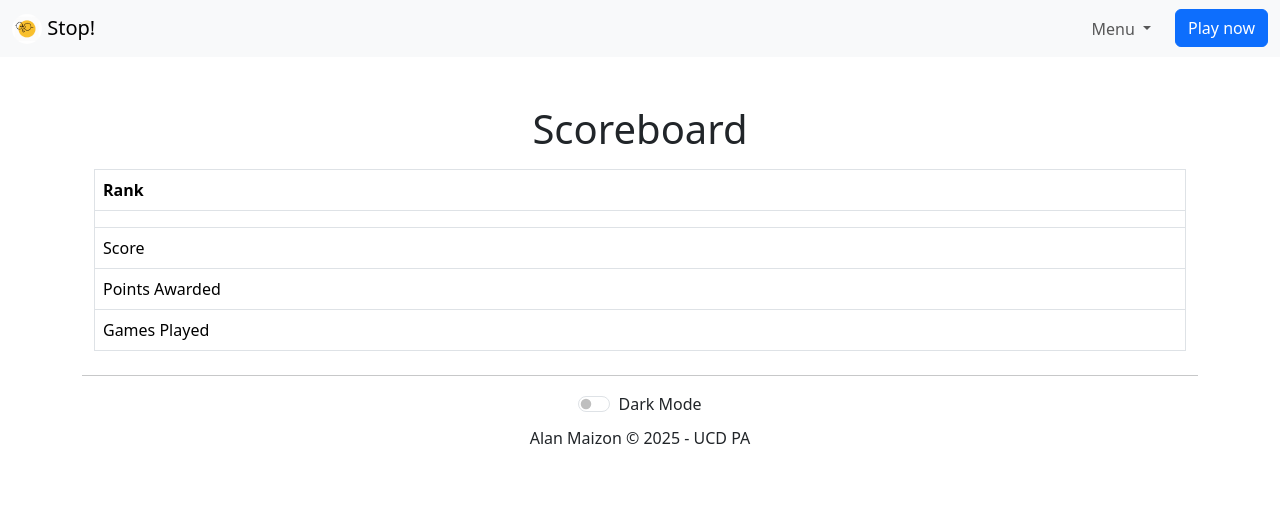
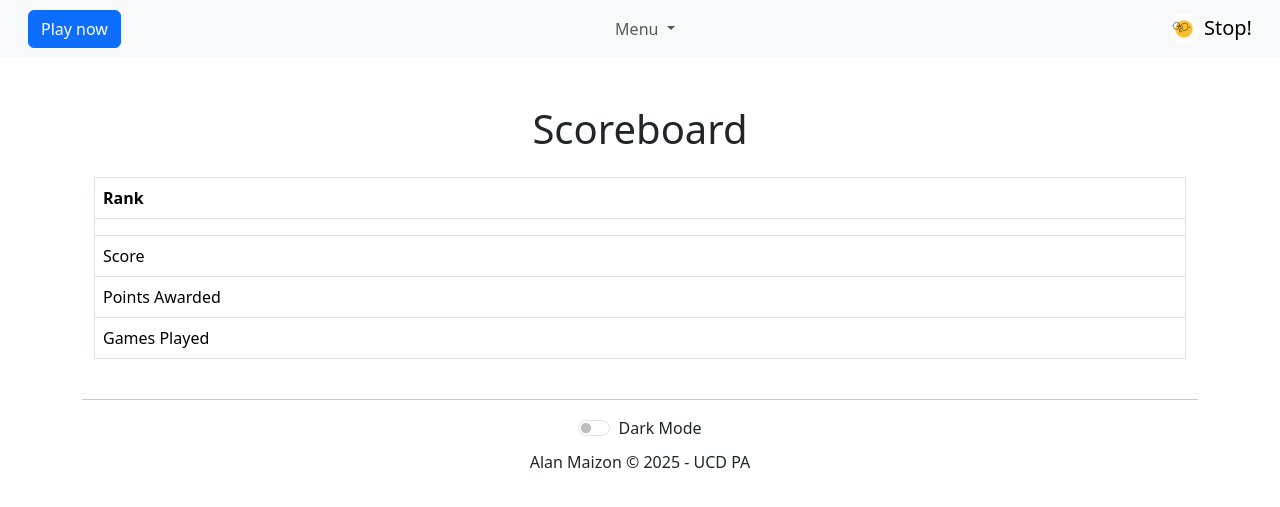
Before and after one commit to alanmaizon/stop_game, a Django app: page /game/lobby/ in a window 1280 px wide. Shown: the top 507 px of the page. Run offline with Django 5.2, Linux system fonts and the light colour scheme; the visitor is signed in with stand-in values (Sample User, id 1); data that the repository does not hold is empty.

Commit message:
final changes

```diff
--- a/core/templates/base.html
+++ b/core/templates/base.html
@@ -18,16 +18,13 @@
     data-sorry-gif="{% static 'sorry.gif' %}"
     data-sorry1-gif="{% static 'sorry1.gif' %}">
     <nav class="navbar navbar-expand-lg navbar-light bg-light">
-        <div class="container-fluid">
-            <a class="navbar-brand" href="{% url 'home' %}">
-                <img src="{% static 'default-avatar.png' %}" alt="Logo" width="30" height="30" class="d-inline-block align-text-top" style="border-radius: 50%;">
-                Stop!
-            </a>
+        <div class="container-fluid justify-content-center">
+            <a href="{% url 'game:start' %}" class="btn btn-primary ms-3 me-3">Play now</a>
             <button class="navbar-toggler" type="button" data-bs-toggle="collapse" data-bs-target="#navbarNav" aria-controls="navbarNav" aria-expanded="false" aria-label="Toggle navigation">
                 <span class="navbar-toggler-icon"></span>
             </button>
             <div class="collapse navbar-collapse" id="navbarNav">
-                <ul class="navbar-nav ms-auto">
+                <ul class="navbar-nav mx-auto">
                     {% if user.is_authenticated %}
                         <li class="nav-item dropdown">
                             <a class="nav-link dropdown-toggle" href="#" id="settingsDropdown" role="button" data-bs-toggle="dropdown" aria-expanded="false">
@@ -48,15 +45,16 @@
                                 </li>
                             </ul>
                         </li>
-                        <li class="nav-item">
-                            <a href="{% url 'game:start' %}" class="btn btn-primary ms-3">Play now</a>
-                        </li>
                     {% else %}
                         <li class="nav-item"><a class="nav-link" href="{% url 'user:login' %}">Login</a></li>
                         <li class="nav-item"><a class="nav-link" href="{% url 'user:register' %}">Register</a></li>
                     {% endif %}
                 </ul>
             </div>
+            <a class="navbar-brand ms-3" href="{% url 'home' %}">
+                <img src="{% static 'default-avatar.png' %}" alt="Logo" width="30" height="30" class="d-inline-block align-text-top" style="border-radius: 50%;">
+                Stop!
+            </a>
         </div>
     </nav>
     <div class="container mt-4">
--- a/game/templates/game/lobby.html
+++ b/game/templates/game/lobby.html
@@ -5,6 +5,7 @@
 {% block content %}
 <div class="container mt-5">
     <h1 class="text-center">Scoreboard</h1>
+    <div class="table-responsive">
         <table class="table table-bordered table-hover mt-3">
             <thead class="thead-light">
                 <tr>
@@ -43,6 +44,7 @@
                 </tr>
             </tbody>
         </table>
+    </div>
     <!-- Pagination Controls -->
     {% if page_obj.has_other_pages %}
         <nav aria-label="Page navigation">
@@ -81,6 +83,5 @@
             </ul>
         </nav>
     {% endif %}
-
 </div>
 {% endblock %}
```
Lines whose indentation alone changed are shown as unchanged.
